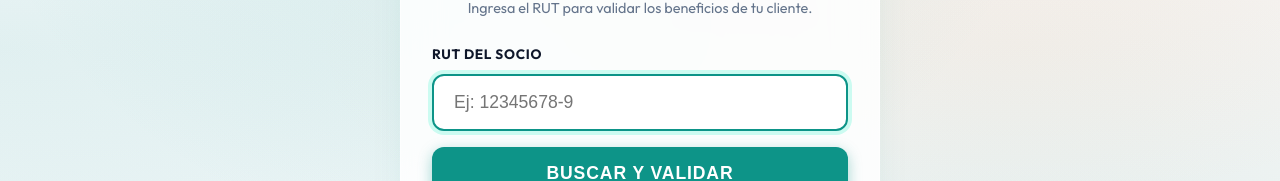
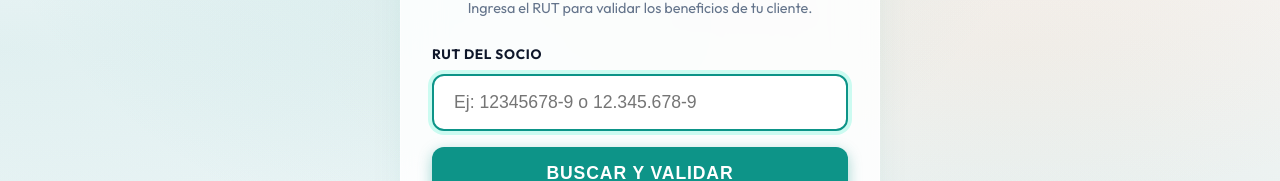
Before and after one commit to ConHogar/clubhogga007, a plain HTML site: page validacion/index.html in a window 1280 px wide. Shown: the part 353-534 px from the top of the page. Drawn offline with Linux system fonts and the light colour scheme.

Commit message:
changes to admin v3

```diff
--- a/validacion/index.html
+++ b/validacion/index.html
@@ -146,7 +146,7 @@
       <label class="font-bold"
         style="display: block; margin-bottom: var(--space-2); font-size: 0.85rem; text-transform: uppercase; letter-spacing: 0.05em; color: var(--text-main);">RUT
         del Socio</label>
-      <input type="text" id="rut-input" class="rut-input" placeholder="Ej: 12345678-9" required autofocus>
+      <input type="text" id="rut-input" class="rut-input" placeholder="Ej: 12345678-9 o 12.345.678-9" required autofocus>
       <button type="submit" class="btn btn-primary btn-full btn-submit" id="validate-btn">Buscar y Validar</button>
     </form>
 
```
